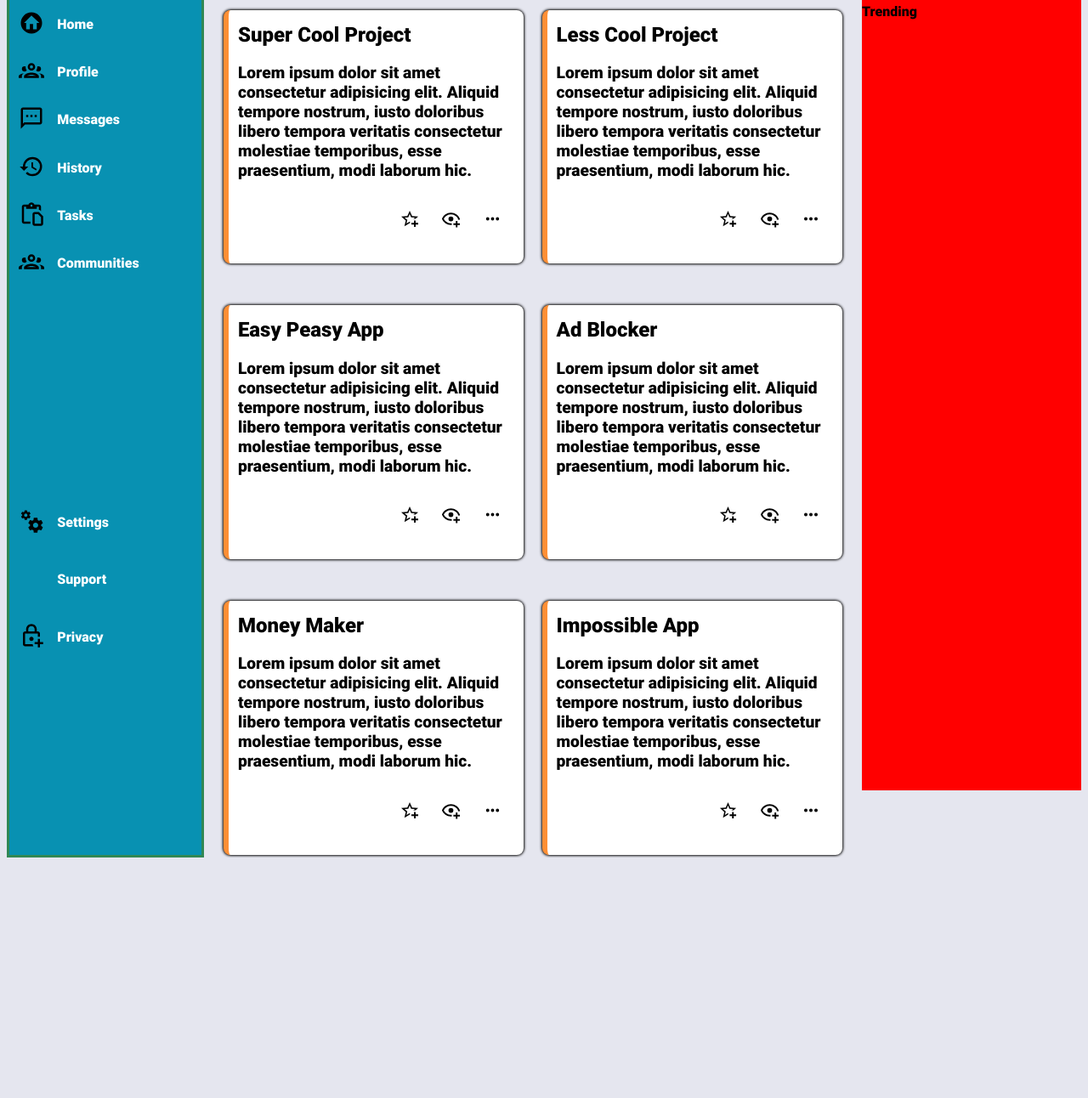
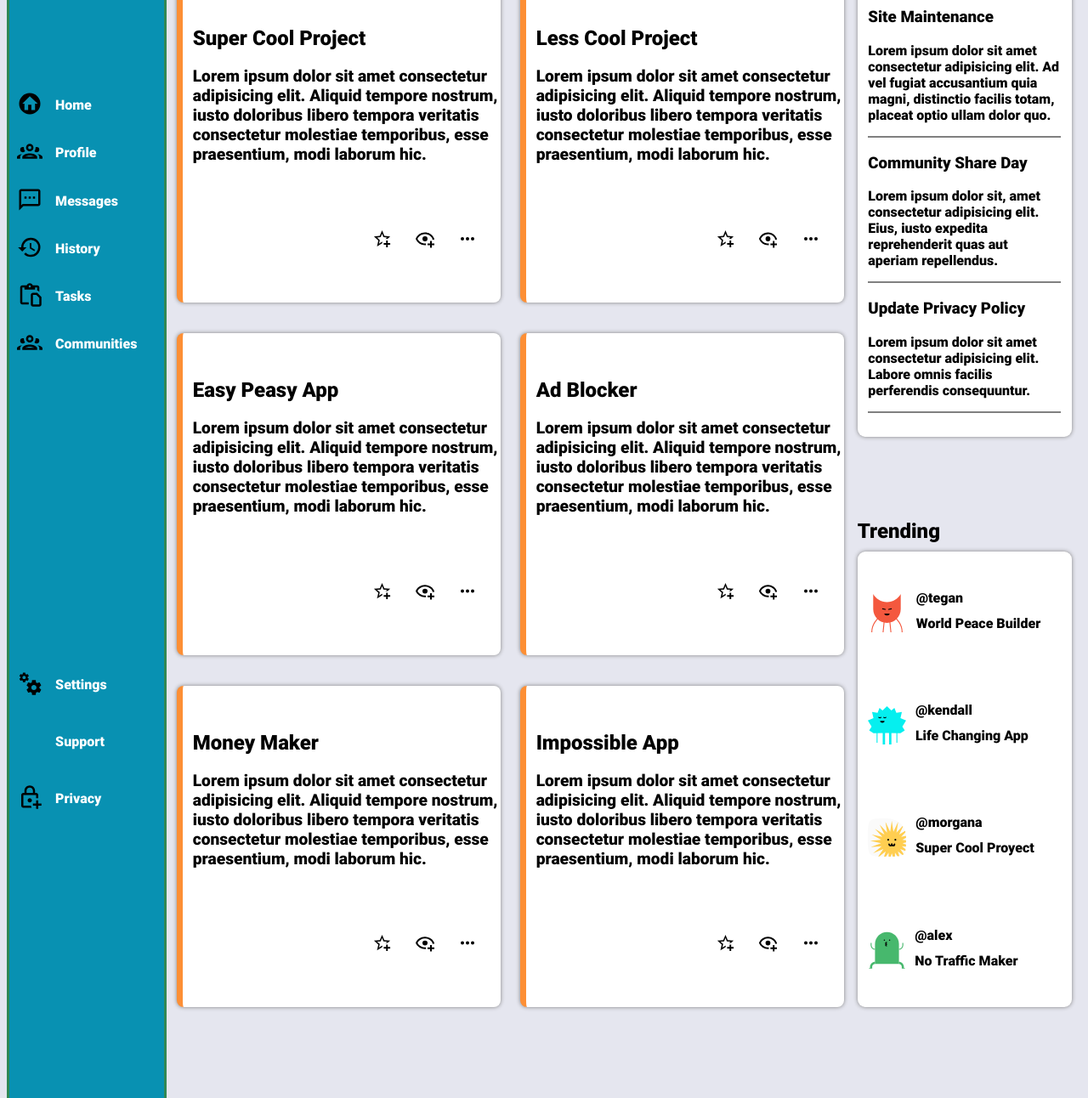
Before and after one commit to Susano111014/Admin-Dashboard, a plain HTML site: page index.html in a window 1280 px wide. Shown: the part 340-1632 px from the top of the page at 85% size. Before the commit the page ends 1357 px from the top, so only its background shows below. Drawn offline with Linux system fonts and the light colour scheme.

Commit message:
feat: :art: Make the lay out of the section Breaking News

```diff
--- a/index.html
+++ b/index.html
@@ -18,18 +18,36 @@
                 <h2 class="DStitle">Dashboard</h2>
             </div>
             <menu>
-                <li class="DSitem" style="background-image:url(/logos-svg/home.svg);"><p>Home</p></li>
-                <li class="DSitem" style="background-image:url(/logos-svg/account-G.svg);"><p>Profile</p></li>
-                <li class="DSitem" style="background-image: url(/logos-svg/message.svg);"><p>Messages</p></li>
-                <li class="DSitem" style="background-image: url(logos-svg/history.svg);"><p>History</p></li>
-                <li class="DSitem" style="background-image: url(logos-svg/clip.svg);" ><p>Tasks</p></li>
-                <li class="DSitem" style="background-image: url(logos-svg/account-G.svg);"><p>Communities</p></li>
+                <li class="DSitem" style="background-image:url(/logos-svg/home.svg);">
+                    <p>Home</p>
+                </li>
+                <li class="DSitem" style="background-image:url(/logos-svg/account-G.svg);">
+                    <p>Profile</p>
+                </li>
+                <li class="DSitem" style="background-image: url(/logos-svg/message.svg);">
+                    <p>Messages</p>
+                </li>
+                <li class="DSitem" style="background-image: url(logos-svg/history.svg);">
+                    <p>History</p>
+                </li>
+                <li class="DSitem" style="background-image: url(logos-svg/clip.svg);">
+                    <p>Tasks</p>
+                </li>
+                <li class="DSitem" style="background-image: url(logos-svg/account-G.svg);">
+                    <p>Communities</p>
+                </li>
             </menu>
 
             <menu>
-                <li class="DSitem" style="background-image: url(logos-svg/cogs.svg);"><p>Settings</p></li>
-                <li class="DSitem" style="background-image: url(logos-svg/help.svg);" ><p>Support</p></li>
-                <li class="DSitem" style="background-image: url(logos-svg/lock.svg);" ><p>Privacy</p></li>
+                <li class="DSitem" style="background-image: url(logos-svg/cogs.svg);">
+                    <p>Settings</p>
+                </li>
+                <li class="DSitem" style="background-image: url(logos-svg/help.svg);">
+                    <p>Support</p>
+                </li>
+                <li class="DSitem" style="background-image: url(logos-svg/lock.svg);">
+                    <p>Privacy</p>
+                </li>
             </menu>
         </div>
         <div class="container header">
@@ -64,6 +82,11 @@
             <span>
                 <p>Your Projects</p>
             </span>
+
+            <span>
+                <p>Announcements</p>
+            </span>
+
             <section class="content">
                 <div class="card">
                     <span>Super Cool Project</span>
@@ -71,9 +94,12 @@
                         libero tempora veritatis consectetur molestiae temporibus, esse praesentium, modi laborum hic.
                     </p>
                     <ul>
-                        <li><a href="https://www.theodinproject.com/"><img src="logos-svg/star.svg" alt="favorites"></a></li>
-                        <li><a href="https://www.theodinproject.com/"><img src="logos-svg/eyes.svg" alt="see it"></a></li>
-                        <li><a href="https://www.theodinproject.com/"><img src="logos-svg/dots.svg" alt="more..."></a> </li>
+                        <li><a href="https://www.theodinproject.com/"><img src="logos-svg/star.svg" alt="favorites"></a>
+                        </li>
+                        <li><a href="https://www.theodinproject.com/"><img src="logos-svg/eyes.svg" alt="see it"></a>
+                        </li>
+                        <li><a href="https://www.theodinproject.com/"><img src="logos-svg/dots.svg" alt="more..."></a>
+                        </li>
                     </ul>
                 </div>
                 <div class="card">
@@ -82,9 +108,12 @@
                         libero tempora veritatis consectetur molestiae temporibus, esse praesentium, modi laborum hic.
                     </p>
                     <ul>
-                        <li><a href="https://www.theodinproject.com/"><img src="logos-svg/star.svg" alt="favorites"></a></li>
-                        <li><a href="https://www.theodinproject.com/"><img src="logos-svg/eyes.svg" alt="see it"></a></li>
-                        <li><a href="https://www.theodinproject.com/"><img src="logos-svg/dots.svg" alt="more..."></a> </li>
+                        <li><a href="https://www.theodinproject.com/"><img src="logos-svg/star.svg" alt="favorites"></a>
+                        </li>
+                        <li><a href="https://www.theodinproject.com/"><img src="logos-svg/eyes.svg" alt="see it"></a>
+                        </li>
+                        <li><a href="https://www.theodinproject.com/"><img src="logos-svg/dots.svg" alt="more..."></a>
+                        </li>
                     </ul>
                 </div>
                 <div class="card">
@@ -93,9 +122,12 @@
                         libero tempora veritatis consectetur molestiae temporibus, esse praesentium, modi laborum hic.
                     </p>
                     <ul>
-                        <li><a href="https://www.theodinproject.com/"><img src="logos-svg/star.svg" alt="favorites"></a></li>
-                        <li><a href="https://www.theodinproject.com/"><img src="logos-svg/eyes.svg" alt="see it"></a></li>
-                        <li><a href="https://www.theodinproject.com/"><img src="logos-svg/dots.svg" alt="more..."></a> </li>
+                        <li><a href="https://www.theodinproject.com/"><img src="logos-svg/star.svg" alt="favorites"></a>
+                        </li>
+                        <li><a href="https://www.theodinproject.com/"><img src="logos-svg/eyes.svg" alt="see it"></a>
+                        </li>
+                        <li><a href="https://www.theodinproject.com/"><img src="logos-svg/dots.svg" alt="more..."></a>
+                        </li>
                     </ul>
                 </div>
                 <div class="card">
@@ -104,9 +136,12 @@
                         libero tempora veritatis consectetur molestiae temporibus, esse praesentium, modi laborum hic.
                     </p>
                     <ul>
-                        <li><a href="https://www.theodinproject.com/"><img src="logos-svg/star.svg" alt="favorites"></a></li>
-                        <li><a href="https://www.theodinproject.com/"><img src="logos-svg/eyes.svg" alt="see it"></a></li>
-                        <li><a href="https://www.theodinproject.com/"><img src="logos-svg/dots.svg" alt="more..."></a> </li>
+                        <li><a href="https://www.theodinproject.com/"><img src="logos-svg/star.svg" alt="favorites"></a>
+                        </li>
+                        <li><a href="https://www.theodinproject.com/"><img src="logos-svg/eyes.svg" alt="see it"></a>
+                        </li>
+                        <li><a href="https://www.theodinproject.com/"><img src="logos-svg/dots.svg" alt="more..."></a>
+                        </li>
                     </ul>
                 </div>
                 <div class="card">
@@ -115,9 +150,12 @@
                         libero tempora veritatis consectetur molestiae temporibus, esse praesentium, modi laborum hic.
                     </p>
                     <ul>
-                        <li><a href="https://www.theodinproject.com/"><img src="logos-svg/star.svg" alt="favorites"></a></li>
-                        <li><a href="https://www.theodinproject.com/"><img src="logos-svg/eyes.svg" alt="see it"></a></li>
-                        <li><a href="https://www.theodinproject.com/"><img src="logos-svg/dots.svg" alt="more..."></a> </li>
+                        <li><a href="https://www.theodinproject.com/"><img src="logos-svg/star.svg" alt="favorites"></a>
+                        </li>
+                        <li><a href="https://www.theodinproject.com/"><img src="logos-svg/eyes.svg" alt="see it"></a>
+                        </li>
+                        <li><a href="https://www.theodinproject.com/"><img src="logos-svg/dots.svg" alt="more..."></a>
+                        </li>
                     </ul>
                 </div>
                 <div class="card">
@@ -126,38 +164,37 @@
                         libero tempora veritatis consectetur molestiae temporibus, esse praesentium, modi laborum hic.
                     </p>
                     <ul>
-                        <li><a href="https://www.theodinproject.com/"><img src="logos-svg/star.svg" alt="favorites"></a></li>
-                        <li><a href="https://www.theodinproject.com/"><img src="logos-svg/eyes.svg" alt="see it"></a></li>
-                        <li><a href="https://www.theodinproject.com/"><img src="logos-svg/dots.svg" alt="more..."></a> </li>
+                        <li><a href="https://www.theodinproject.com/"><img src="logos-svg/star.svg" alt="favorites"></a>
+                        </li>
+                        <li><a href="https://www.theodinproject.com/"><img src="logos-svg/eyes.svg" alt="see it"></a>
+                        </li>
+                        <li><a href="https://www.theodinproject.com/"><img src="logos-svg/dots.svg" alt="more..."></a>
+                        </li>
                     </ul>
                 </div>
             </section>
 
             <section class="breakin-news">
                 <div class="news">
-                    <span>
-                        <h2>Announcements</h2>
-                    </span>
-                    <h3></h3>
-                    <p></p>
-                    <p></p>
-                    <p></p>
+                    <h3>Site Maintenance</h3>
+                    <p>Lorem ipsum dolor sit amet consectetur adipisicing elit. Ad vel fugiat accusantium quia magni, distinctio facilis totam, placeat optio ullam dolor quo.</p>
+                    <h3>Community Share Day</h3>
+                    <p>Lorem ipsum dolor sit, amet consectetur adipisicing elit. Eius, iusto expedita reprehenderit quas
+                        aut aperiam repellendus.</p>
+                    <h3>Update Privacy Policy</h3>
+                    <p>Lorem ipsum dolor sit amet consectetur adipisicing elit. Labore omnis facilis perferendis
+                        consequuntur.</p>
                 </div>
-            </section>
-
-            <section class="profiles">
                 <span class="users">
                     <p>Trending</p>
                 </span>
-                <div class="users">
-                    <div></div>
-                    <div></div>
-                    <div></div>
-                    <div></div>
-                    <p></p>
-                    <p></p>
-                    <p></p>
-                    <p></p>
+                <div class="profiles">
+                    <div class="users">
+                        <div><p> @tegan <br /> World Peace Builder </p> <img src="logos-svg/23.svg" alt=""></div>
+                        <div><p> @kendall <br /> Life Changing App </p> <img src="logos-svg/15.svg" alt=""></div>
+                        <div><p> @morgana <br /> Super Cool Proyect </p> <img src="./logos-svg/morgana.svg" alt=""> </div>
+                        <div><p> @alex  <br /> No Traffic Maker </p> <img src="logos-svg/2.svg" alt=""></div>
+                    </div>
                 </div>
             </section>
         </div>
--- a/style.css
+++ b/style.css
@@ -7,12 +7,11 @@ body {
 .box
 {
     display: grid;
-    grid-template-columns: 0.9fr 4fr;
-    grid-template-rows: 1.1fr 5fr;
+    grid-template-columns: 0.7fr 4fr;
+    grid-template-rows: 200px 1fr;
     grid-template-areas:
     'sidebar header'
     'sidebar content';
-    overflow-y: hidden;
 }
 
 .header {
@@ -27,9 +26,6 @@ body {
     background-color: rgb(73, 151, 73);
 }
 
-.content {
-    grid-row: 1/3;
-}
 
 * {
     list-style-type: none;
@@ -37,10 +33,6 @@ body {
     box-sizing: border-box;
 }
 
-.breakin-news,
-.profiles {
-    background-color: red;
-}
 
 .main {
     grid-area: content;
@@ -243,25 +235,29 @@ div + .notification {
     display: grid;
     grid-template-columns:  3fr repeat(1, 1fr);
     grid-template-rows: 1fr repeat(4, 3fr) 1fr;
+    padding-right: 0.3%;
 }
 
 .content {
     display: grid;
-    grid-template-columns: repeat(auto-fit, minmax(345px, 1fr));
+    grid-template-columns: repeat(auto-fit, minmax(370px, 1fr));
     grid-template-rows: repeat(3, 1fr);
     grid-row: 2/6;
-    gap: 5.5% 3%;
-    padding: 3%;
+    gap: 3%;
+    padding: 1% 1% 1% 1.5%;
 }
 
 .card {
     background-color: white;
     border-radius: 8px;
-    border-left: 6.5px solid rgb(253, 143, 53);
+    border-left: 7.5px solid rgb(253, 143, 53);
     padding-left: 3%;
-    box-shadow: 0px 0px 3px 1px  black;
-    padding-top: 15px;
+    box-shadow: 0px 0px 5px 0px grey;
+    padding-top: 30px;
     font-size: 1.2rem;
+    display: flex;
+    flex-wrap: wrap;
+
 }
 
 .card span {
@@ -269,22 +265,23 @@ div + .notification {
     font-size: 1.5rem;
 }
 
- .main > span {
+ .main  span {
     font-size: 1.5rem;
-    padding-left: 3%;
+    padding-left: 2.2%;
+    align-self: end;
 
+}
+
+.main span > p {
+    margin-bottom: 0%;
 }
 
 
 .breakin-news {
-    grid-row: 3/6;
-    overflow-x: hidden;
+    grid-row: -6/-2;
 }
 
-.profiles {
-    grid-row: 2/5;
-    overflow-x: hidden;
-}
+
 
 .card ul {
     display: flex;
@@ -301,3 +298,74 @@ div + .notification {
     width: 30px;
     height: 30px;
 }
+
+.card > span {
+    padding: 0%;
+}
+
+/*design and layout of a sections breakin-news and users*/
+
+
+.breakin-news {
+    display: grid;
+    grid-template-rows: 2fr 0.5fr 2fr;
+    padding: 3%;
+    row-gap: 0%;
+
+}
+
+
+.news,
+.profiles {
+    background-color: #fff;
+    border-radius: 9px;
+    box-shadow: 0px 0px 5px 0px grey;
+    padding: 5%;
+}
+
+.profiles {
+    grid-column: 1/2;
+    display: grid;
+
+}
+
+.profiles div {
+    display: grid;
+    grid-template-columns: max-content max-content;
+    align-items: center;
+    justify-items: start;
+    margin-bottom: 12px;
+    gap: 30px 6%;
+}
+
+ .users > div  p {
+    line-height: 30px;
+    margin: 25px 0% 0% 0px;
+}
+
+.profiles img {
+    width: 45px;
+    height: 45px;
+    grid-column: 1/2;
+    grid-row: 1/2;
+    margin: 30px 0px 0px 0px;
+}
+
+.news + span {
+    grid-row: 2/3;
+    margin: 0%;
+    padding: 0% 0% 10px 0%;
+    align-self: end;
+}
+
+.news p {
+    border-bottom: 2px solid grey;
+    padding-bottom: 15px;
+
+}
+
+div .users {
+    grid-template-rows: repeat(4, 1fr);
+    grid-template-columns: 1fr;
+    row-gap: 30px;
+}
```
Also changed, not shown: logos-svg/15.svg (added), logos-svg/2.svg (added), logos-svg/23.svg (added).
